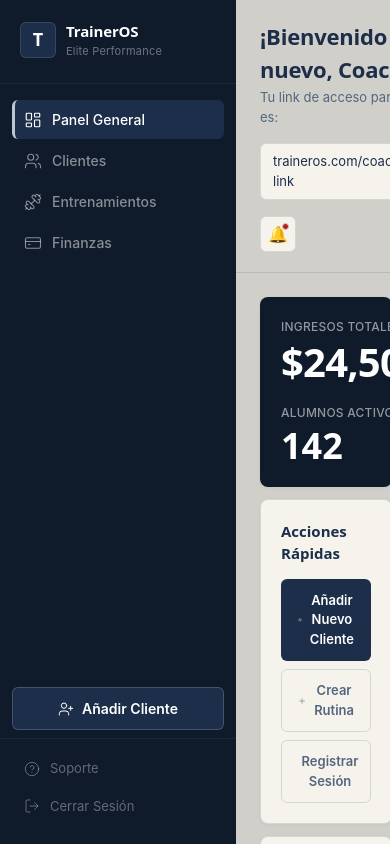
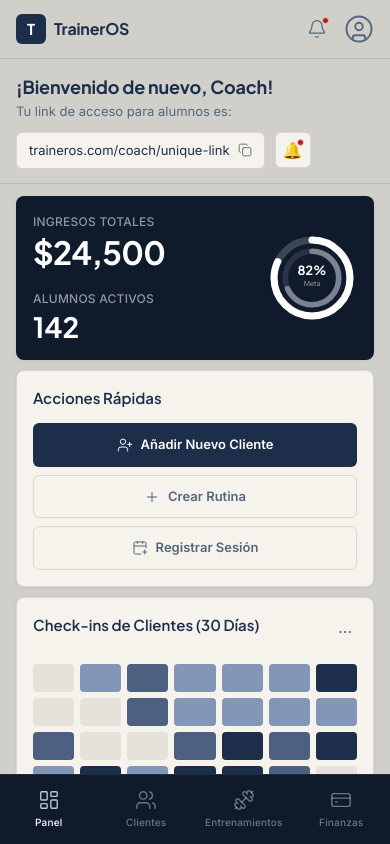
Before and after one commit to devmatias13/TrainerOS-Frontend, a React (Vite) app: page /admin/dashboard in a window 390 px wide. Built offline with nearby package versions, Linux system fonts and the light colour scheme.

Commit message:
feat(admin): implementada la vista mobile para los componentes recién creados

```diff
--- a/src/features/admin/components/AdminLayout.css
+++ b/src/features/admin/components/AdminLayout.css
@@ -10,3 +10,16 @@
   overflow-y: auto;
   background: var(--color-buttercream);
 }
+
+/* On mobile: add bottom padding so content isn't hidden behind the bottom nav */
+@media (max-width: 767px) {
+  .admin-layout {
+    flex-direction: column;
+    height: 100dvh;
+  }
+
+  .admin-layout__main {
+    /* 64px ≈ bottom nav height */
+    padding-bottom: calc(64px + env(safe-area-inset-bottom));
+  }
+}
--- a/src/features/admin/components/AdminLayout.tsx
+++ b/src/features/admin/components/AdminLayout.tsx
@@ -1,12 +1,35 @@
 import { Outlet } from 'react-router-dom'
+import { Bell, UserCircle } from 'lucide-react'
 import Sidebar from './Sidebar'
 import './AdminLayout.css'
+import './MobileTopbar.css'
+
+function MobileTopbar() {
+  return (
+    <header className="mobile-topbar">
+      <div className="mobile-topbar__logo">
+        <div className="mobile-topbar__logo-mark">T</div>
+        <span className="mobile-topbar__logo-name">TrainerOS</span>
+      </div>
+      <div className="mobile-topbar__actions">
+        <button className="mobile-topbar__icon-btn" aria-label="Notificaciones">
+          <Bell size={20} strokeWidth={1.5} />
+          <span className="mobile-topbar__badge" />
+        </button>
+        <div className="mobile-topbar__avatar">
+          <UserCircle size={30} strokeWidth={1.5} />
+        </div>
+      </div>
+    </header>
+  )
+}
 
 export default function AdminLayout() {
   return (
     <div className="admin-layout">
       <Sidebar />
       <div className="admin-layout__main">
+        <MobileTopbar />
         <Outlet />
       </div>
     </div>
--- /dev/null
+++ b/src/features/admin/components/MobileTopbar.css
@@ -0,0 +1,84 @@
+/* ─── Mobile Topbar ────────────────────────────────────────────── */
+/* Only shown on mobile; hidden on desktop */
+.mobile-topbar {
+  display: none;
+}
+
+@media (max-width: 767px) {
+  .mobile-topbar {
+    display: flex;
+    align-items: center;
+    justify-content: space-between;
+    padding: 12px 16px;
+    background: var(--color-buttercream);
+    border-bottom: 1px solid var(--color-outline-var);
+    position: sticky;
+    top: 0;
+    z-index: 20;
+  }
+}
+
+.mobile-topbar__logo {
+  display: flex;
+  align-items: center;
+  gap: 8px;
+}
+
+.mobile-topbar__logo-mark {
+  width: 30px;
+  height: 30px;
+  background: var(--color-midnight-blue);
+  border-radius: var(--radius-md);
+  display: flex;
+  align-items: center;
+  justify-content: center;
+  font-family: var(--font-display);
+  font-weight: 700;
+  font-size: 15px;
+  color: #fff;
+}
+
+.mobile-topbar__logo-name {
+  font-family: var(--font-display);
+  font-size: 16px;
+  font-weight: 700;
+  color: var(--color-midnight-blue);
+  letter-spacing: -0.01em;
+}
+
+.mobile-topbar__actions {
+  display: flex;
+  align-items: center;
+  gap: 10px;
+}
+
+.mobile-topbar__icon-btn {
+  position: relative;
+  width: 34px;
+  height: 34px;
+  background: none;
+  border: none;
+  display: flex;
+  align-items: center;
+  justify-content: center;
+  color: var(--color-dusty-blue);
+  cursor: pointer;
+  border-radius: var(--radius-md);
+}
+
+.mobile-topbar__badge {
+  position: absolute;
+  top: 5px;
+  right: 5px;
+  width: 7px;
+  height: 7px;
+  background: var(--color-error);
+  border-radius: 50%;
+  border: 1.5px solid var(--color-buttercream);
+}
+
+.mobile-topbar__avatar {
+  color: var(--color-dusty-blue);
+  display: flex;
+  align-items: center;
+}
--- a/src/features/admin/components/Sidebar.css
+++ b/src/features/admin/components/Sidebar.css
@@ -1,4 +1,7 @@
-/* ─── Sidebar ─────────────────────────────────────────────────── */
+/* ─── Breakpoints ──────────────────────────────────────────────── */
+/* mobile-first: < 768px = mobile, >= 768px = desktop              */
+
+/* ─── Desktop Sidebar ─────────────────────────────────────────── */
 .sidebar {
   width: 236px;
   min-width: 236px;
@@ -10,6 +13,11 @@
   position: sticky;
   top: 0;
   overflow: hidden;
+}
+
+/* Hide sidebar on mobile */
+@media (max-width: 767px) {
+  .sidebar { display: none; }
 }
 
 /* Logo */
@@ -155,3 +163,51 @@
   color: rgba(255,255,255,0.7);
   background: rgba(255,255,255,0.05);
 }
+
+/* ─── Mobile Bottom Navigation ─────────────────────────────────── */
+.bottom-nav {
+  display: none; /* Hidden on desktop */
+}
+
+@media (max-width: 767px) {
+  .bottom-nav {
+    display: flex;
+    position: fixed;
+    bottom: 0;
+    left: 0;
+    right: 0;
+    z-index: 100;
+    background: var(--color-deep-navy);
+    border-top: 1px solid rgba(255,255,255,0.08);
+    padding: 8px 0 max(8px, env(safe-area-inset-bottom));
+  }
+}
+
+.bottom-nav__item {
+  flex: 1;
+  display: flex;
+  flex-direction: column;
+  align-items: center;
+  justify-content: center;
+  gap: 4px;
+  text-decoration: none;
+  color: rgba(255,255,255,0.4);
+  font-size: 10px;
+  font-weight: 500;
+  letter-spacing: 0.02em;
+  padding: 6px 4px;
+  border-radius: var(--radius-md);
+  transition: color 0.15s;
+}
+
+.bottom-nav__item:hover {
+  color: rgba(255,255,255,0.75);
+}
+
+.bottom-nav__item--active {
+  color: #fff;
+}
+
+.bottom-nav__item--active svg {
+  color: var(--color-ivory);
+}
--- a/src/features/admin/components/Sidebar.tsx
+++ b/src/features/admin/components/Sidebar.tsx
@@ -21,6 +21,8 @@
   const navigate = useNavigate()
 
   return (
+    <>
+      {/* ── Desktop sidebar ───────────────────────────── */}
       <aside className="sidebar">
         {/* Logo */}
         <div className="sidebar__logo">
@@ -70,5 +72,22 @@
           </button>
         </div>
       </aside>
+
+      {/* ── Mobile bottom navigation ──────────────────── */}
+      <nav className="bottom-nav">
+        {navItems.map(({ to, icon: Icon, label }) => (
+          <NavLink
+            key={to}
+            to={to}
+            className={({ isActive }) =>
+              `bottom-nav__item${isActive ? ' bottom-nav__item--active' : ''}`
+            }
+          >
+            <Icon size={22} strokeWidth={1.5} />
+            <span>{label.split(' ')[0]}</span>
+          </NavLink>
+        ))}
+      </nav>
+    </>
   )
 }
--- a/src/features/admin/pages/ClientesPage.css
+++ b/src/features/admin/pages/ClientesPage.css
@@ -8,12 +8,23 @@
   gap: 12px;
 }
 
+@media (max-width: 767px) {
+  .page-header {
+    padding: 16px 16px 0;
+    gap: 10px;
+  }
+}
+
 .page-header__title {
   font-family: var(--font-display);
   font-size: 28px;
   font-weight: 700;
   color: var(--color-midnight-blue);
   letter-spacing: -0.02em;
+}
+
+@media (max-width: 767px) {
+  .page-header__title { font-size: 22px; }
 }
 
 /* Shared button styles */
@@ -95,6 +106,14 @@
   grid-template-columns: repeat(auto-fill, minmax(300px, 1fr));
   gap: var(--bento-gap);
   padding: 16px 24px;
+}
+
+@media (max-width: 767px) {
+  .clientes-grid {
+    grid-template-columns: 1fr;
+    padding: 12px 16px;
+    gap: 10px;
+  }
 }
 
 /* Client Card */
--- a/src/features/admin/pages/DashboardPage.css
+++ b/src/features/admin/pages/DashboardPage.css
@@ -15,6 +15,13 @@
   flex-wrap: wrap;
 }
 
+@media (max-width: 767px) {
+  .dashboard__header {
+    padding: 14px 16px;
+    gap: 10px;
+  }
+}
+
 .dashboard__header-left {
   flex: 1;
   min-width: 200px;
@@ -27,6 +34,10 @@
   color: var(--color-midnight-blue);
   letter-spacing: -0.01em;
   margin-bottom: 2px;
+}
+
+@media (max-width: 767px) {
+  .dashboard__greeting { font-size: 18px; }
 }
 
 .dashboard__sub {
@@ -98,6 +109,13 @@
   padding: var(--grid-margin);
 }
 
+@media (max-width: 767px) {
+  .dashboard__bento {
+    padding: 12px 16px;
+    gap: 10px;
+  }
+}
+
 .bento-card {
   background: var(--color-surface-low);
   border: 1px solid var(--color-outline-var);
@@ -105,6 +123,10 @@
   padding: 20px;
   box-shadow: var(--shadow-card);
   transition: box-shadow 0.2s;
+}
+
+@media (max-width: 767px) {
+  .bento-card { padding: 16px; }
 }
 
 .bento-card:hover {
@@ -129,6 +151,11 @@
 @media (max-width: 900px) {
   .bento-span-4, .bento-span-5,
   .bento-span-7, .bento-span-8  { grid-column: span 12; }
+}
+
+@media (max-width: 767px) {
+  .bento-span-4, .bento-span-5, .bento-span-7,
+  .bento-span-8, .bento-span-12 { grid-column: span 12; }
 }
 
 .bento-card__title {
@@ -189,6 +216,10 @@
   margin-top: 4px;
 }
 
+@media (max-width: 767px) {
+  .resumen__value { font-size: 32px; }
+}
+
 .resumen__active {
   font-family: var(--font-display);
   font-size: 36px;
@@ -198,9 +229,17 @@
   margin-top: 4px;
 }
 
+@media (max-width: 767px) {
+  .resumen__active { font-size: 28px; }
+}
+
 .resumen__ring {
   flex-shrink: 0;
   margin-left: 16px;
+}
+
+@media (max-width: 767px) {
+  .resumen__ring svg { width: 90px; height: 90px; }
 }
 
 /* Quick Actions */
@@ -252,6 +291,10 @@
   border-radius: var(--radius-sm);
   flex-shrink: 0;
   transition: transform 0.1s;
+}
+
+@media (max-width: 767px) {
+  .heatmap__cell { width: 100%; height: 28px; flex: 1; }
 }
 .heatmap__cell:hover { transform: scale(1.15); cursor: pointer; }
 .heatmap__cell--sm { width: 14px; height: 14px; border-radius: 2px; }
@@ -308,6 +351,10 @@
 /* Recent Clients */
 .recent-clients { display: flex; gap: 14px; flex-wrap: wrap; }
 
+@media (max-width: 767px) {
+  .recent-clients { gap: 10px; }
+}
+
 .recent-client-card {
   display: flex;
   flex-direction: column;
--- a/src/features/admin/pages/NuevoClientePage.css
+++ b/src/features/admin/pages/NuevoClientePage.css
@@ -14,6 +14,10 @@
   display: flex;
   flex-direction: column;
   gap: 16px;
+}
+
+@media (max-width: 767px) {
+  .nuevo-cliente-form { padding: 12px 16px; gap: 12px; }
 }
 
 /* Form section card */
@@ -63,6 +67,10 @@
 }
 @media (max-width: 900px) {
   .form-two-col { grid-template-columns: 1fr; }
+}
+
+@media (max-width: 767px) {
+  .form-two-col { grid-template-columns: 1fr; gap: 12px; }
 }
 
 /* Fields */
@@ -137,3 +145,17 @@
   gap: 12px;
   padding-top: 8px;
 }
+
+/* On mobile: stack buttons full-width, primary on top (per mockup) */
+@media (max-width: 767px) {
+  .form-footer {
+    flex-direction: column-reverse;
+    gap: 10px;
+  }
+  .form-footer .btn-primary,
+  .form-footer .btn-secondary {
+    width: 100%;
+    justify-content: center;
+    padding: 13px 16px;
+  }
+}
--- a/src/features/admin/pages/PlaceholderPage.css
+++ b/src/features/admin/pages/PlaceholderPage.css
@@ -3,6 +3,11 @@
   min-height: 100vh;
   padding-bottom: 60px;
 }
+
+@media (max-width: 767px) {
+  .placeholder-page { padding-bottom: 80px; }
+}
+
 
 .placeholder-content {
   display: flex;
--- a/src/index.css
+++ b/src/index.css
@@ -1,5 +1,6 @@
+@import url("https://fonts.googleapis.com/css2?family=Plus+Jakarta+Sans:wght@400;500;600;700&family=Inter:wght@400;500;600;700&display=swap");
 @import "tailwindcss";
-@import url("https://fonts.googleapis.com/css2?family=Plus+Jakarta+Sans:wght@400;500;600;700&family=Inter:wght@400;500;600;700&display=swap");
+
 
 /* ─── TrainerOS Design Tokens ─────────────────────────────────── */
 :root {
```
Lines whose indentation alone changed are shown as unchanged.
